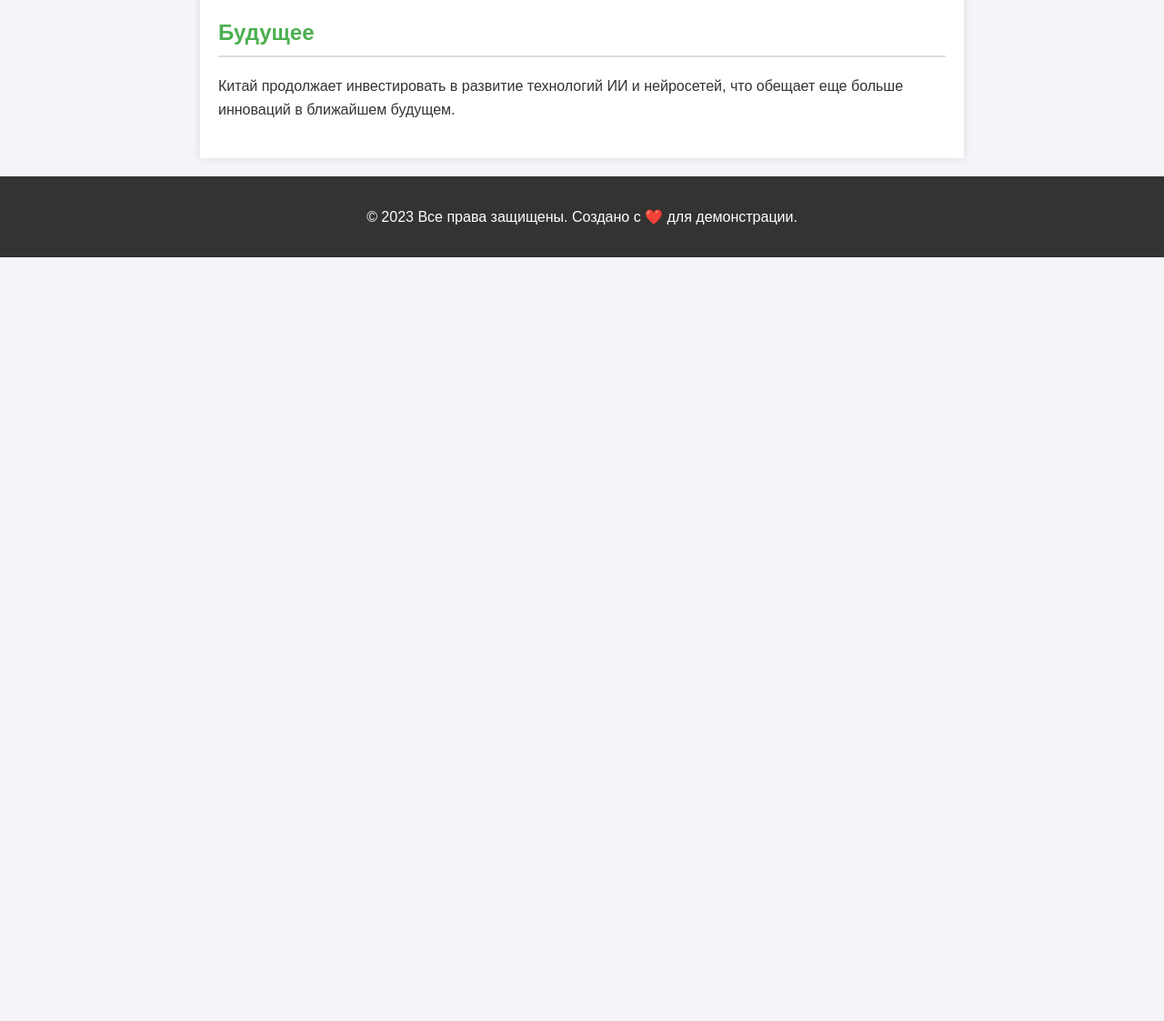
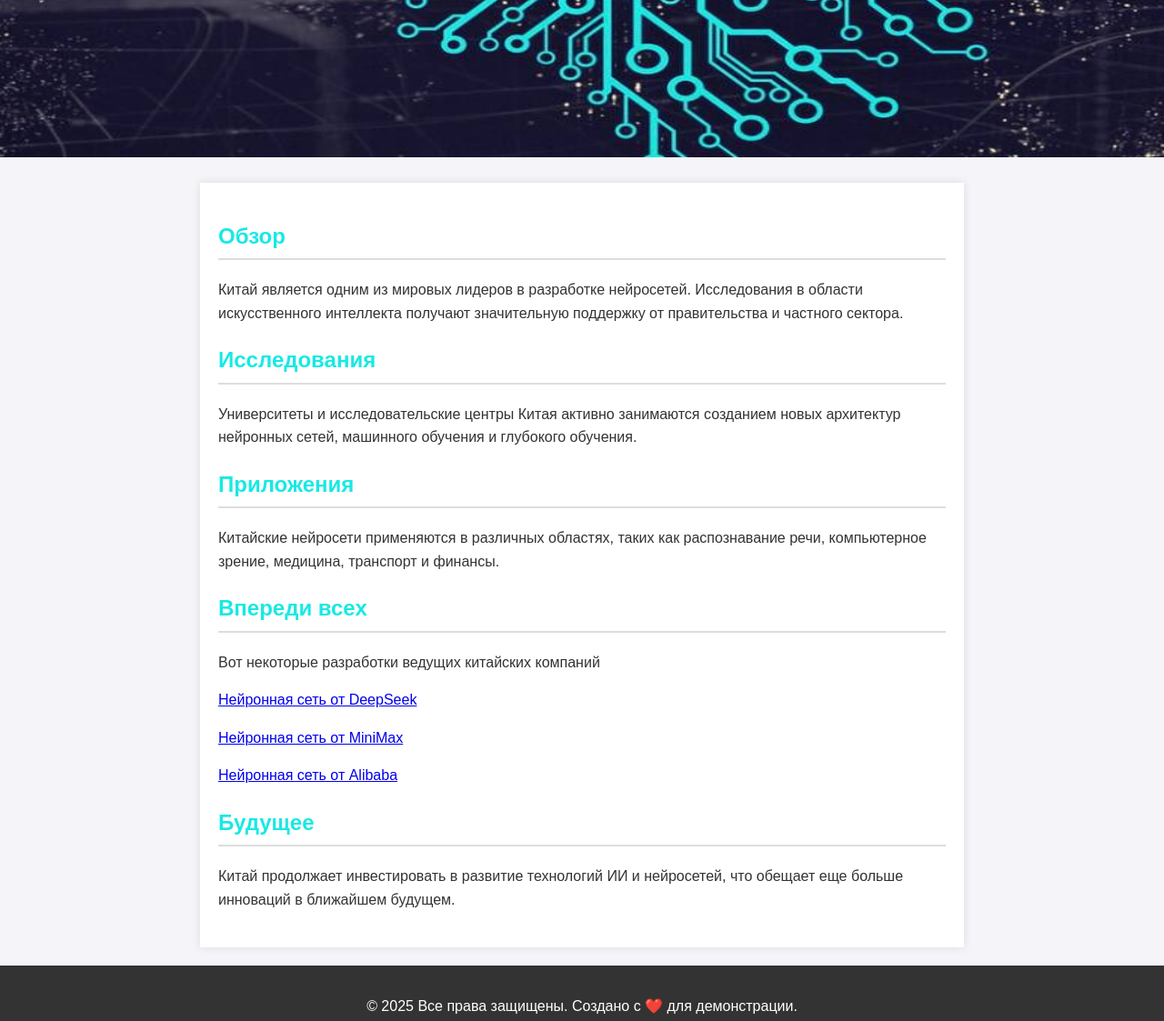
Before and after one commit to Alex62-Creator/Lesson_PS01_Parser, a plain HTML site: page index.html in a window 1280 px wide. Shown: the part 577-1700 px from the top of the page at 91% size. Before the commit the page ends 860 px from the top, so only its background shows below. Drawn offline with Linux system fonts and the light colour scheme.

Commit message:
completed

```diff
--- a/index.html
+++ b/index.html
@@ -20,6 +20,9 @@
         </ul>
     </nav>
 
+    <div> <br> </div>
+    <img src="neuro.jpg" width="100%" height="600">
+
     <main>
         <section id="overview">
             <h2>Обзор</h2>
@@ -36,6 +39,14 @@
             <p>Китайские нейросети применяются в различных областях, таких как распознавание речи, компьютерное зрение, медицина, транспорт и финансы.</p>
         </section>
 
+        <section id="list">
+            <h2>Впереди всех</h2>
+            <p>Вот некоторые разработки ведущих китайских компаний</p>
+            <p> <a href="https://chat.deepseek.com/">Нейронная сеть от DeepSeek</a> </p>
+            <p> <a href="https://www.hailuo.ai/">Нейронная сеть от MiniMax</a> </p>
+            <p> <a href="https://chat.qwenlm.ai/">Нейронная сеть от Alibaba</a> </p>
+        </section>
+
         <section id="future">
             <h2>Будущее</h2>
             <p>Китай продолжает инвестировать в развитие технологий ИИ и нейросетей, что обещает еще больше инноваций в ближайшем будущем.</p>
@@ -43,7 +54,7 @@
     </main>
 
     <footer>
-        <p>&copy; 2023 Все права защищены. Создано с ❤️ для демонстрации.</p>
+        <p>&copy; 2025 Все права защищены. Создано с ❤️ для демонстрации.</p>
     </footer>
 </body>
 </html>
--- a/styles.css
+++ b/styles.css
@@ -10,7 +10,7 @@ body {
 
 /* Заголовок */
 header {
-    background-color: #4CAF50;
+    background-color: #18e9e4;
     color: white;
     text-align: center;
     padding: 1rem 0;
@@ -63,7 +63,7 @@ section {
 }
 
 section h2 {
-    color: #4CAF50;
+    color: #18e9e4;
     border-bottom: 2px solid #ddd;
     padding-bottom: 5px;
 }
```
Also changed, not shown: neuro.jpg (added), text.txt (added).
